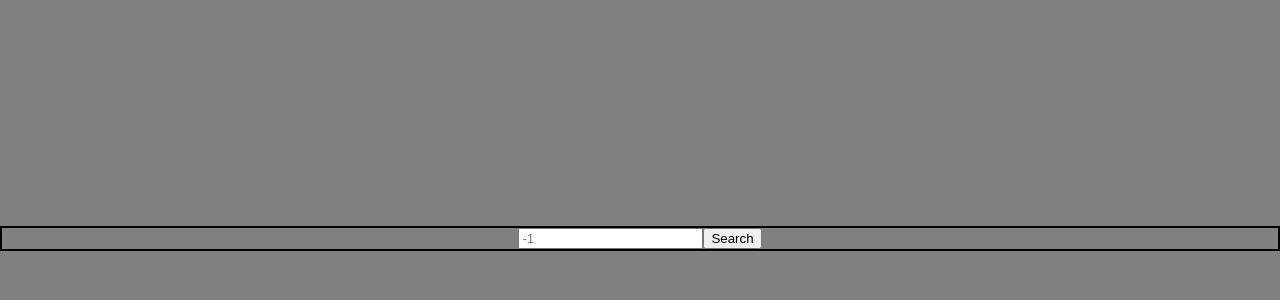
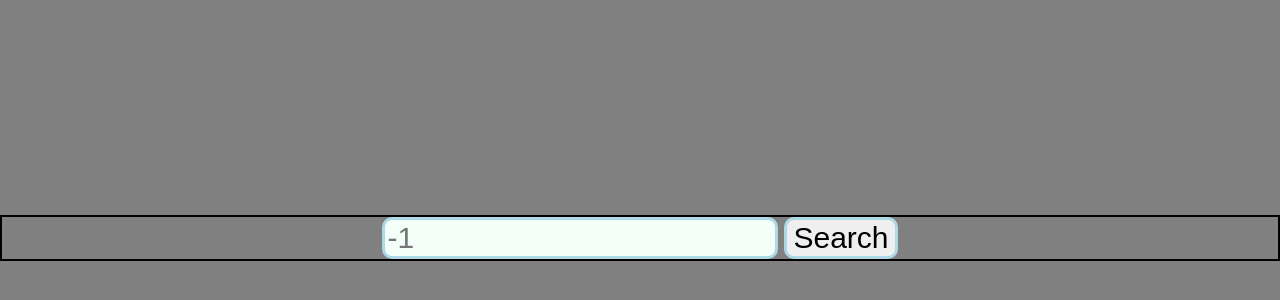
Before and after one commit to MDanialSaleem/Pokedex-React, a React (Create React App) app: page / in a window 1280 px wide. Shown: the part 162-462 px from the top of the page. Built offline with nearby package versions, Linux system fonts and the light colour scheme.

Commit message:
MadeItBeautiful

```diff
--- a/src/components/Searchbar.js
+++ b/src/components/Searchbar.js
@@ -24,6 +24,22 @@ class Searchbar extends React.Component
             width: "100%",
         };
 
+        const buttonStyles = {
+            fontSize: "30px",
+            margin: "0px 3px",
+            border: "3px solid lightblue",
+            borderRadius: "10px"
+        }
+
+
+        const inputStyles = {
+            fontSize: "30px",
+            margin: "0px 3px",
+            border: "3px solid lightblue",
+            borderRadius: "10px",
+            background: "#F5FFFA"
+        }
+
 
         if(this.props.firstEntered === true)
         {
@@ -32,8 +48,8 @@ class Searchbar extends React.Component
 
         return (
             <div style={styles}>
-                <input type = "text" placeholder={this.props.id} onKeyUp={(event) => this.handleInput(event.target.value)} />
-                <button  onClick={() => this.props.handleSubmit(this.state.currentValue)}>Search</button>
+                <input style={inputStyles} type = "text" placeholder={this.props.id} onKeyUp={(event) => this.handleInput(event.target.value)} />
+                <button style={buttonStyles} onClick={() => this.props.handleSubmit(this.state.currentValue)}>Search</button>
             </div>
         );
     }
```
